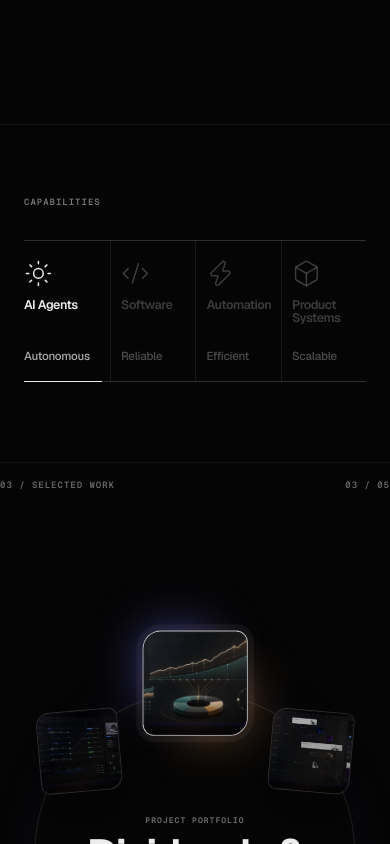
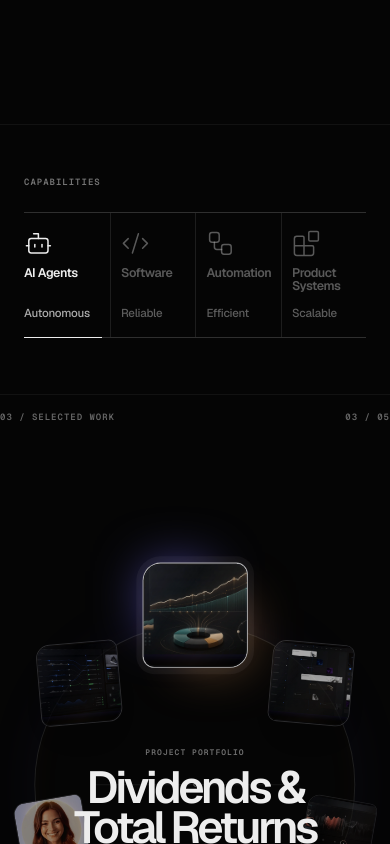
Before and after one commit to povssam/execution-labs-web, a Next.js app: page / in a window 390 px wide. Shown: the part 1240-2084 px from the top of the page. Built offline with nearby package versions, Linux system fonts and the light colour scheme.

Commit message:
tighten capabilities interaction and layout

```diff
--- a/src/components/home/CapabilityStack.module.css
+++ b/src/components/home/CapabilityStack.module.css
@@ -11,7 +11,7 @@
   position: relative;
   height: auto;
   min-height: 0;
-  padding-block: clamp(5rem, 9vw, 7.5rem);
+  padding-block: clamp(4rem, 7vw, 6rem);
 }
 
 .container {
@@ -47,16 +47,18 @@
   display: grid;
   grid-template-columns: repeat(4,minmax(0,1fr));
   width: 100%;
-  margin-top: clamp(2rem,4vw,3.5rem);
+  margin-top: clamp(1.5rem,3vw,2.5rem);
   border-top: 1px solid rgba(237,237,237,.18);
   border-bottom: 1px solid rgba(237,237,237,.18);
+  touch-action: pan-y;
+  user-select: none;
 }
 
 .capability {
   position: relative;
   display: grid;
   min-width: 0;
-  min-height: 9.25rem;
+  min-height: 8.5rem;
   grid-template-rows: auto auto 1fr;
   align-content: start;
   gap: .8rem;
@@ -64,11 +66,12 @@
   border: 0;
   border-left: 1px solid rgba(237,237,237,.15);
   background: transparent;
-  color: rgba(237,237,237,.4);
+  color: rgba(237,237,237,.5);
   cursor: pointer;
   font: inherit;
   text-align: left;
-  transition: color 220ms ease, opacity 220ms ease;
+  -webkit-tap-highlight-color: transparent;
+  transition: color 180ms cubic-bezier(.23,1,.32,1), opacity 180ms cubic-bezier(.23,1,.32,1), transform 120ms ease-out;
 }
 
 .capability:first-child {
@@ -94,7 +97,7 @@
 
 .capability:last-child::after { right: 0; }
 
-.capability[data-active="false"] { opacity: .58; }
+.capability[data-active="false"] { opacity: .72; }
 
 .capability[data-active="true"] { color: #ededed; }
 
@@ -136,15 +139,17 @@
 
 .capability[data-active="true"] .capabilityDescriptor { color: rgba(237,237,237,.72); }
 
+.capability:active { transform: scale(.98); }
+
 @media (max-width:767px) {
-  .stickyStage { padding-block: 4.5rem 5rem; }
+  .stickyStage { padding-block: 3.25rem 3.5rem; }
   .instrumentation { font-size: var(--type-label); }
-  .capabilityGrid { margin-top: 2rem; }
+  .capabilityGrid { margin-top: 1.5rem; }
   .capability {
-    min-height: 8.75rem;
+    min-height: 7.75rem;
     grid-template-rows: auto auto 1fr;
-    gap: .6rem;
-    padding: 1.15rem .45rem 1.15rem .65rem;
+    gap: .5rem;
+    padding: 1rem .45rem 1.05rem .65rem;
   }
   .capability:first-child { padding-left: 0; }
   .capability:last-child { padding-right: 0; }
--- a/src/components/home/CapabilityStack.tsx
+++ b/src/components/home/CapabilityStack.tsx
@@ -1,20 +1,22 @@
 "use client";
 
-import { Box, Code2, Sun, Zap } from "lucide-react";
-import { useState } from "react";
-import type { KeyboardEvent as ReactKeyboardEvent } from "react";
+import { Blocks, Bot, Code2, Workflow } from "lucide-react";
+import { useRef, useState } from "react";
+import type { KeyboardEvent as ReactKeyboardEvent, PointerEvent as ReactPointerEvent } from "react";
 import { Container } from "../ui/Container";
 import styles from "./CapabilityStack.module.css";
 
 const stack = [
-  { title: "AI Agents", descriptor: "Autonomous", Icon: Sun },
+  { title: "AI Agents", descriptor: "Autonomous", Icon: Bot },
   { title: "Software", descriptor: "Reliable", Icon: Code2 },
-  { title: "Automation", descriptor: "Efficient", Icon: Zap },
-  { title: "Product Systems", descriptor: "Scalable", Icon: Box },
+  { title: "Automation", descriptor: "Efficient", Icon: Workflow },
+  { title: "Product Systems", descriptor: "Scalable", Icon: Blocks },
 ] as const;
 
 export function CapabilityStack() {
   const [activeIndex, setActiveIndex] = useState(0);
+  const pointerRef = useRef<{ id: number; startX: number; startY: number } | null>(null);
+  const suppressClick = useRef(false);
 
   const select = (index: number) => setActiveIndex(Math.max(0, Math.min(stack.length - 1, index)));
 
@@ -31,6 +33,37 @@ export function CapabilityStack() {
     document.getElementById("capability-control-" + bounded)?.focus();
   };
 
+  const onPointerDown = (event: ReactPointerEvent<HTMLDivElement>) => {
+    if (event.pointerType === "mouse" || pointerRef.current) return;
+    try {
+      event.currentTarget.setPointerCapture(event.pointerId);
+    } catch {
+      // Synthetic touch events and a cancelled pointer may not be capturable.
+    }
+    pointerRef.current = { id: event.pointerId, startX: event.clientX, startY: event.clientY };
+  };
+
+  const onPointerUp = (event: ReactPointerEvent<HTMLDivElement>) => {
+    const start = pointerRef.current;
+    pointerRef.current = null;
+    try {
+      if (event.currentTarget.hasPointerCapture(event.pointerId)) event.currentTarget.releasePointerCapture(event.pointerId);
+    } catch {
+      // The pointer may already have been released by the browser.
+    }
+    if (!start || start.id !== event.pointerId) return;
+
+    const deltaX = event.clientX - start.startX;
+    const deltaY = event.clientY - start.startY;
+    if (Math.abs(deltaX) < 32 || Math.abs(deltaX) <= Math.abs(deltaY)) return;
+
+    suppressClick.current = true;
+    select(activeIndex + (deltaX < 0 ? 1 : -1));
+    window.setTimeout(() => {
+      suppressClick.current = false;
+    }, 0);
+  };
+
   return (
     <section id="capabilities" aria-labelledby="capabilities-title" data-capability-index={activeIndex} className={styles.section}>
       <div className={styles.scrollScene}>
@@ -40,7 +73,16 @@ export function CapabilityStack() {
               <h2 id="capabilities-title">Capabilities</h2>
             </div>
 
-            <div className={styles.capabilityGrid} role="tablist" aria-label="Capabilities">
+            <div
+              className={styles.capabilityGrid}
+              role="tablist"
+              aria-label="Capabilities"
+              onPointerDown={onPointerDown}
+              onPointerUp={onPointerUp}
+              onPointerCancel={() => {
+                pointerRef.current = null;
+              }}
+            >
               {stack.map(({ title, descriptor, Icon }, index) => (
                 <button
                   key={title}
@@ -51,7 +93,9 @@ export function CapabilityStack() {
                   tabIndex={index === activeIndex ? 0 : -1}
                   data-active={index === activeIndex}
                   className={styles.capability}
-                  onClick={() => select(index)}
+                  onClick={() => {
+                    if (!suppressClick.current) select(index);
+                  }}
                   onKeyDown={(event) => onKeyDown(event, index)}
                 >
                   <Icon aria-hidden="true" className={styles.capabilityIcon} strokeWidth={1.25} />
```
